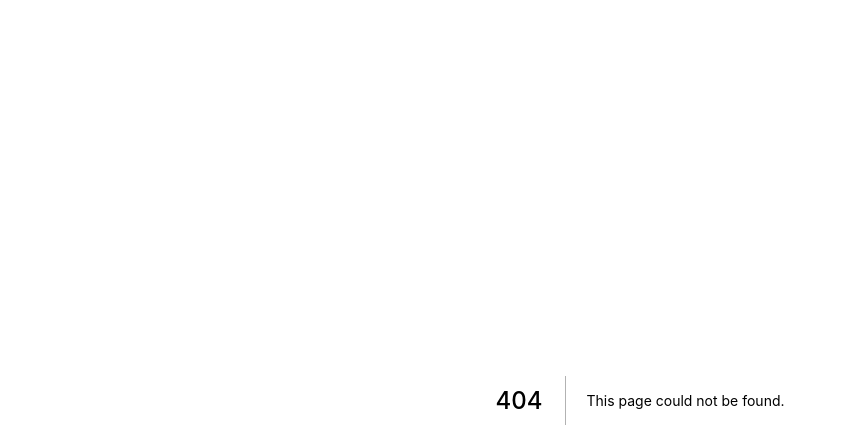
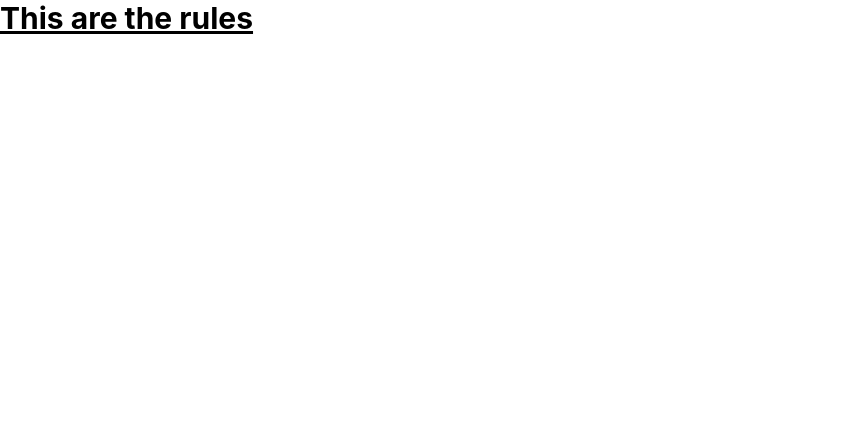
Before and after one commit to Johannes-Krabbe/roshambo-frontend, a Next.js app: page /rules in a window 1280 px wide. Before the commit this address had no page. Shown: the top 448 px of the page, without its empty margins (0-847 px from the left). Built offline with nearby package versions, Linux system fonts and the light colour scheme.

Commit message:
added rules page

```diff
--- /dev/null
+++ b/pages/rules.tsx
@@ -0,0 +1,11 @@
+import type { NextPage } from 'next'
+
+const Rules: NextPage = () => {
+  return (
+    <div>
+      <p className='text-3xl font-bold underline'> This are the rules</p>
+    </div>
+  )
+}
+
+export default Rules
```
